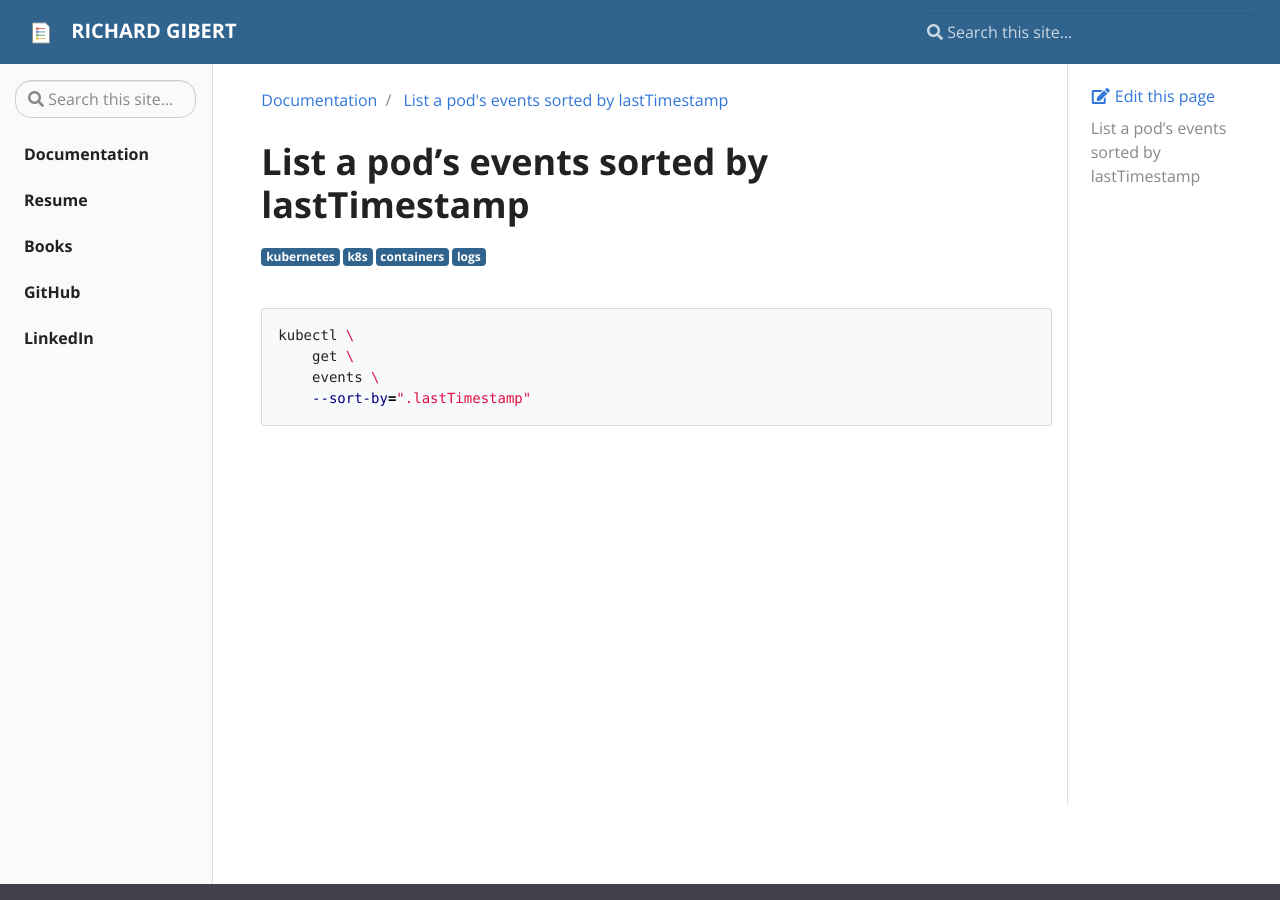
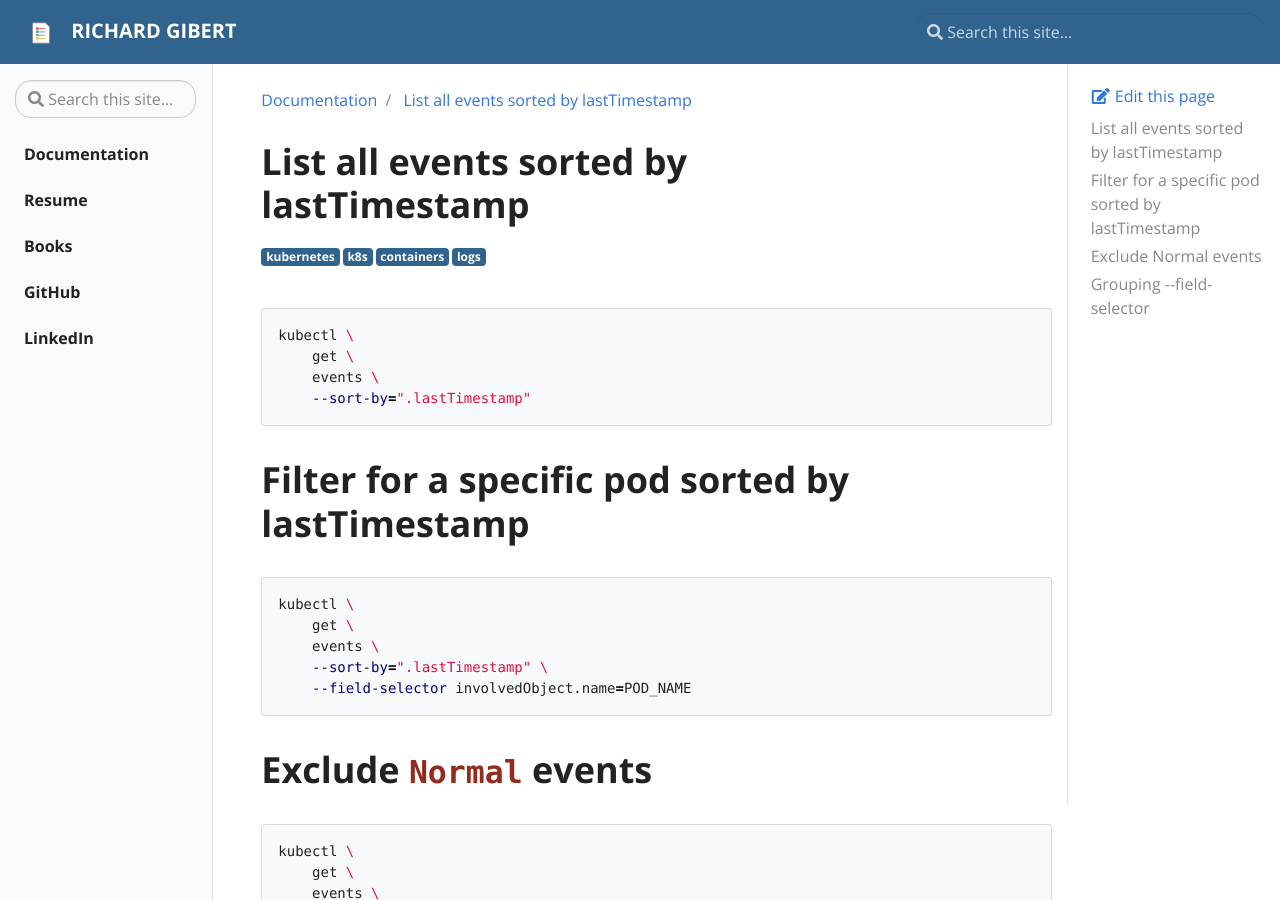
Before and after one commit to rgibert/rgibert.github.io, a Jekyll site: the page built from _docs/k8s-list-events-sorted-by-time.md, in a window 1280 px wide and 900 px high. Built offline with Jekyll 4.4.1, drawn with Linux system fonts in a browser that asks for light colours; some of the changed text lies outside the part shown.

Commit message:
update events

```diff
--- a/_docs/k8s-list-events-sorted-by-time.md
+++ b/_docs/k8s-list-events-sorted-by-time.md
@@ -1,5 +1,5 @@
 ---
-title: List a pod's events sorted by lastTimestamp
+title: List all events sorted by lastTimestamp
 tags:
     - kubernetes
     - k8s
@@ -7,7 +7,7 @@
     - logs
 ---
 
-# List a pod's events sorted by lastTimestamp
+# List all events sorted by lastTimestamp
 
 ~~~ bash
 kubectl \
@@ -15,3 +15,30 @@
     events \
     --sort-by=".lastTimestamp"
 ~~~
+
+# Filter for a specific pod sorted by lastTimestamp
+~~~ bash
+kubectl \
+    get \
+    events \
+    --sort-by=".lastTimestamp" \
+    --field-selector involvedObject.name=POD_NAME
+~~~
+
+# Exclude `Normal` events
+~~~ bash
+kubectl \
+    get \
+    events \
+    --sort-by=".lastTimestamp" \
+    --field-selector type!=Normal
+~~~
+
+# Grouping `--field-selector`
+~~~ bash
+kubectl \
+    get \
+    events \
+    --sort-by=".lastTimestamp" \
+    --field-selector involvedObject.name=POD_NAME,type!=Normal
+~~~
```
